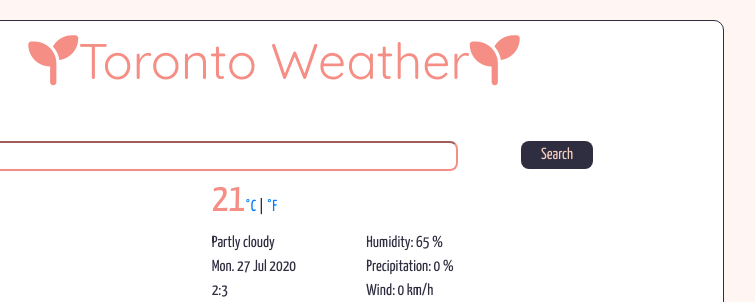
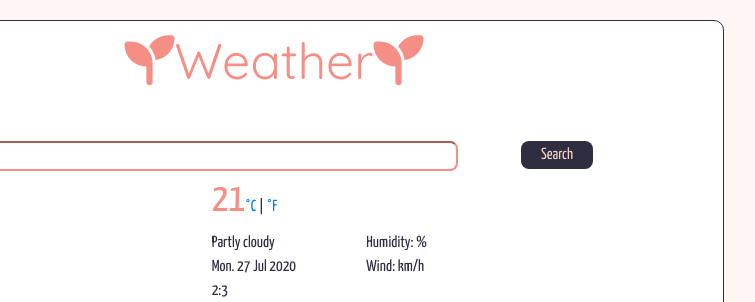
Before and after one commit to abigpige0n/my-weather-app, a website built with Parcel: page index.html in a window 1280 px wide. Shown: the top 302 px of the page, 366-1121 px from the left. Built offline with nearby package versions, Linux system fonts and the light colour scheme.

Commit message:
Clean up HTML

```diff
--- a/index.html
+++ b/index.html
@@ -26,7 +26,7 @@
       <div class="weather-app">
 
       <h1>
-        <i class="fas fa-seedling"></i>Toronto Weather<i
+        <i class="fas fa-seedling"></i>Weather<i
           class="fas fa-seedling"
         ></i>
       </h1>
@@ -70,9 +70,8 @@
         </div>
         <div class="col-3">
           <ul class="advanced-stats">
-            <li> Humidity: <span id="humidity"> 65 </span> % </li>
-            <li> Precipitation:<span id="precip"> 0 </span> % </li>
-            <li> Wind:<span id="wind"> 0 </span> km/h </li>
+            <li> Humidity: <span id="humidity"></span> % </li>
+            <li> Wind:<span id="wind"> </span> km/h </li>
           </ul>
         </div>
 
```
